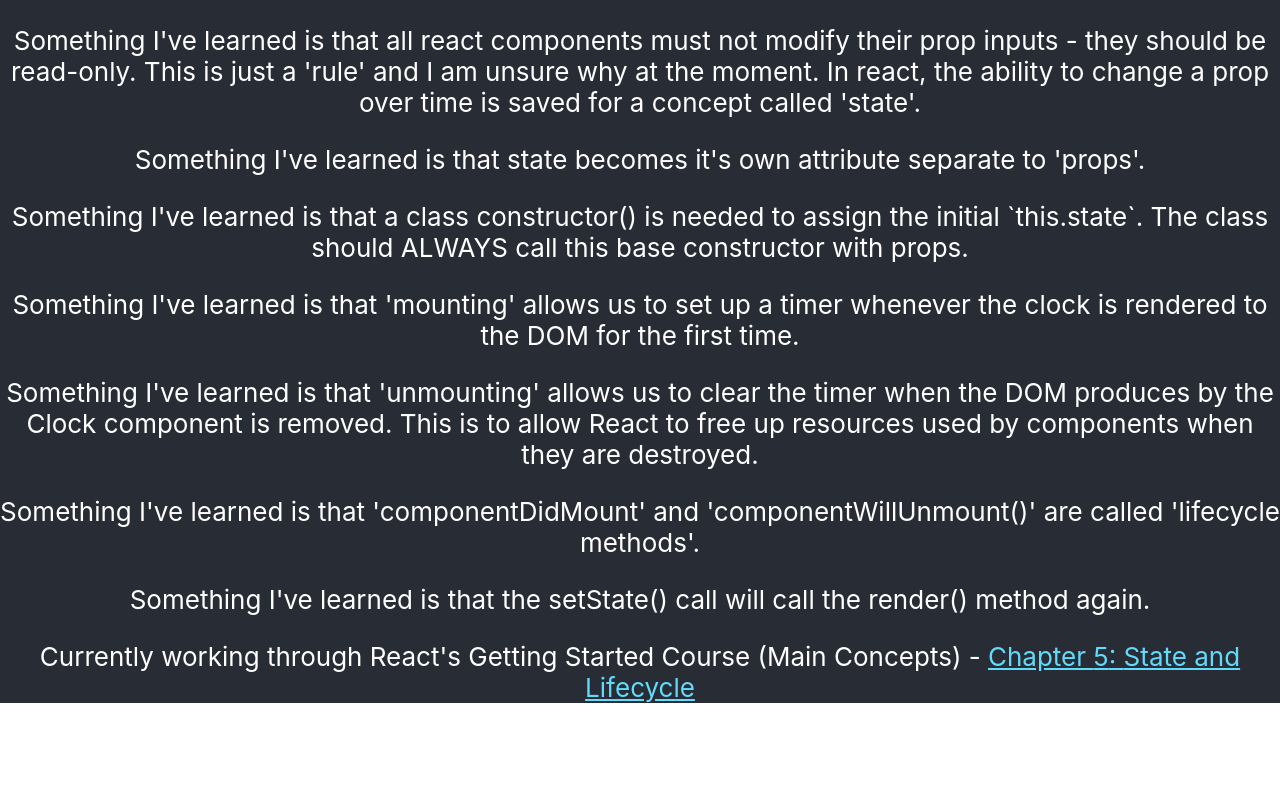
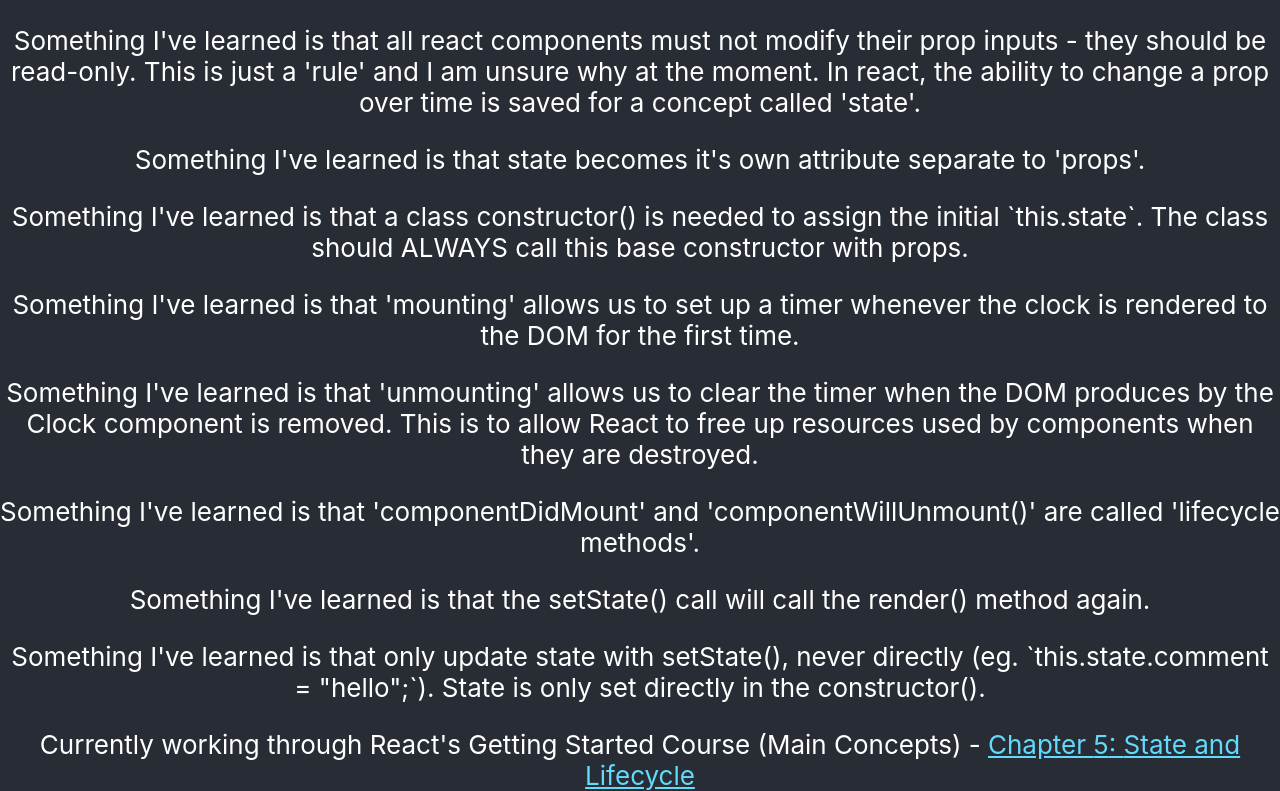
Before and after one commit to jespy3/ygo, a React (Create React App) app: page / in a window 1280 px wide. Shown: the part 943-1734 px from the top of the page. Before the commit the page ends 1646 px from the top, so only its background shows below. Built offline with nearby package versions, Linux system fonts and the light colour scheme.

Commit message:
Notes rules about changing state

```diff
--- a/src/components/basic.js
+++ b/src/components/basic.js
@@ -22,6 +22,7 @@
   "'unmounting' allows us to clear the timer when the DOM produces by the Clock component is removed. This is to allow React to free up resources used by components when they are destroyed",
   "'componentDidMount' and 'componentWillUnmount()' are called 'lifecycle methods'",
   "the setState() call will call the render() method again",
+  "only update state with setState(), never directly (eg. `this.state.comment = \"hello\";`). State is only set directly in the constructor()"
 ]
 
 function Learning(props) {
```
